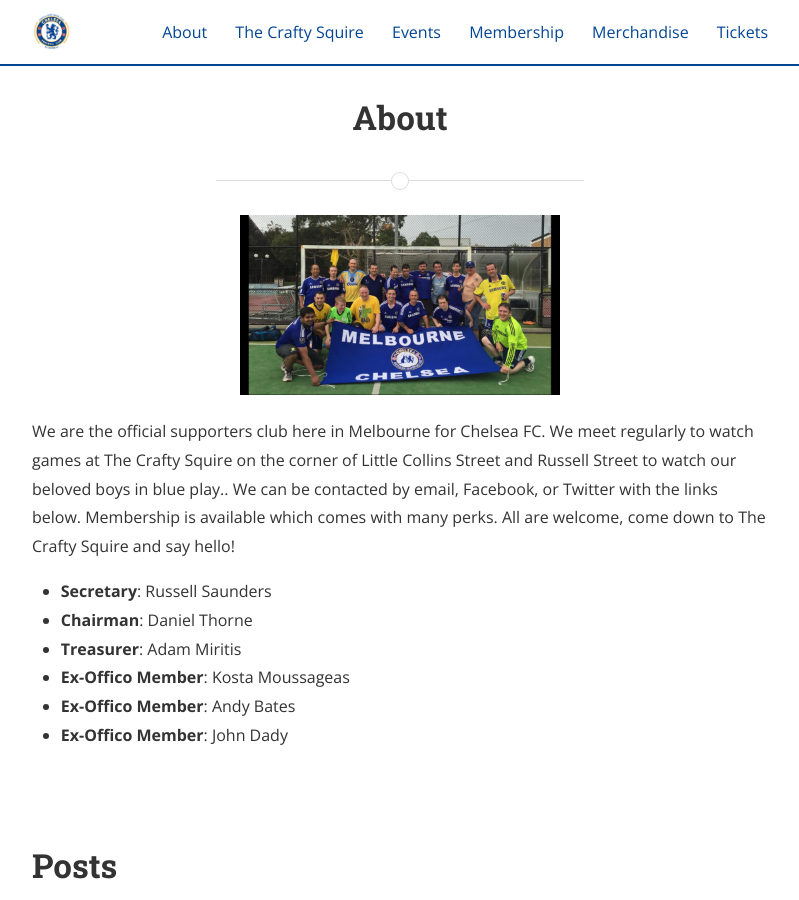
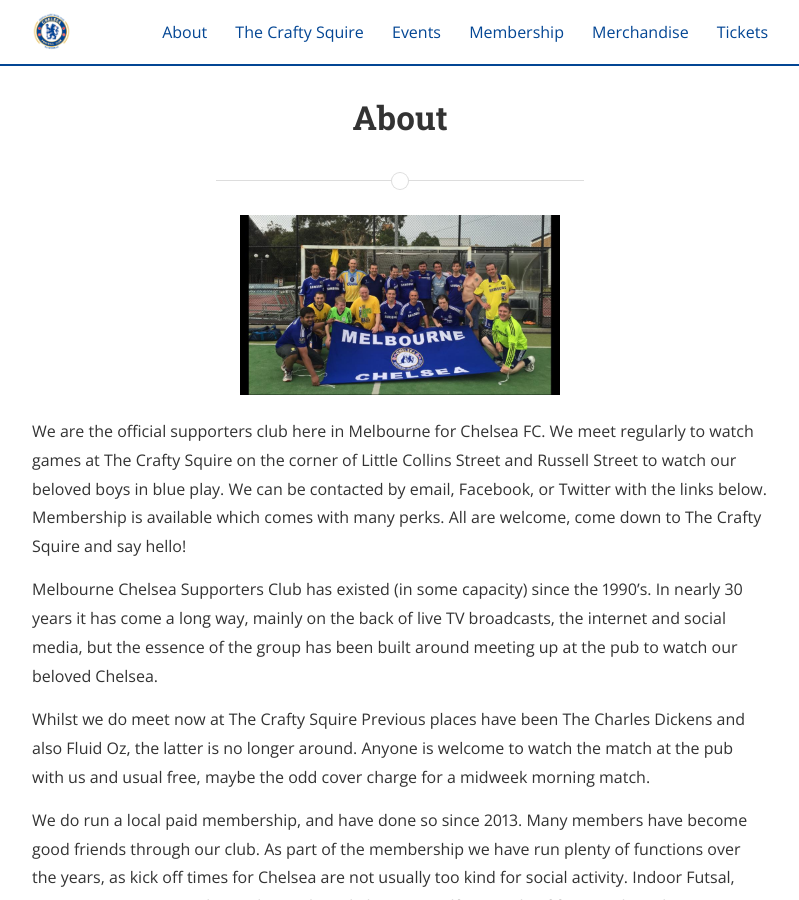
Before and after one commit to Foxh0und/MCSC, a Jekyll site: the page built from about.md, in a window 1280 px wide and 900 px high. Shown: the whole window, without its empty margins (240-1039 px from the left). Built offline with Jekyll 4.4.1, drawn with Linux system fonts in a browser that asks for light colours; nearby versions of some CDN libraries; some of the changed text lies outside the part shown.

Commit message:
Update about.md

```diff
--- a/about.md
+++ b/about.md
@@ -6,7 +6,15 @@
 
 <img src="{{ site.baseurl }}/assets/about-us.jpg" title="Profile Picture" class="profile">
 
-We are the official supporters club here in Melbourne for Chelsea FC. We meet regularly to watch games at The Crafty Squire on the corner of Little Collins Street and Russell Street to watch our beloved boys in blue play.. We can be contacted by email, Facebook, or Twitter with the links below. Membership is available which comes with many perks.  All are welcome, come down to The Crafty Squire and say hello!
+We are the official supporters club here in Melbourne for Chelsea FC. We meet regularly to watch games at The Crafty Squire on the corner of Little Collins Street and Russell Street to watch our beloved boys in blue play. We can be contacted by email, Facebook, or Twitter with the links below. Membership is available which comes with many perks.  All are welcome, come down to The Crafty Squire and say hello!
+
+Melbourne Chelsea Supporters Club has existed (in some capacity) since the 1990’s. In nearly 30 years it has come a long way, mainly on the back of live TV broadcasts, the internet and social media, but the essence of the group has been built around meeting up at the pub to watch our beloved Chelsea.
+
+Whilst we do meet now at The Crafty Squire Previous places have been The Charles Dickens and also Fluid Oz, the latter is no longer around. Anyone is welcome to watch the match at the pub with us and usual free, maybe the odd cover charge for a midweek morning match.
+
+We do run a local paid membership, and have done so since 2013. Many members have become good friends through our club.
+As part of the membership we have run plenty of functions over the years, as kick off times for Chelsea are not usually too kind for social activity. Indoor Futsal, Xmas Parties, Curry Nights, Pub Crawls and also Foot Golf.
+A couple of former player have even made it to our club, Charlie Cooke and Paul Canoville.
 
 - **Secretary**: Russell Saunders
 - **Chairman**: Daniel Thorne
```
